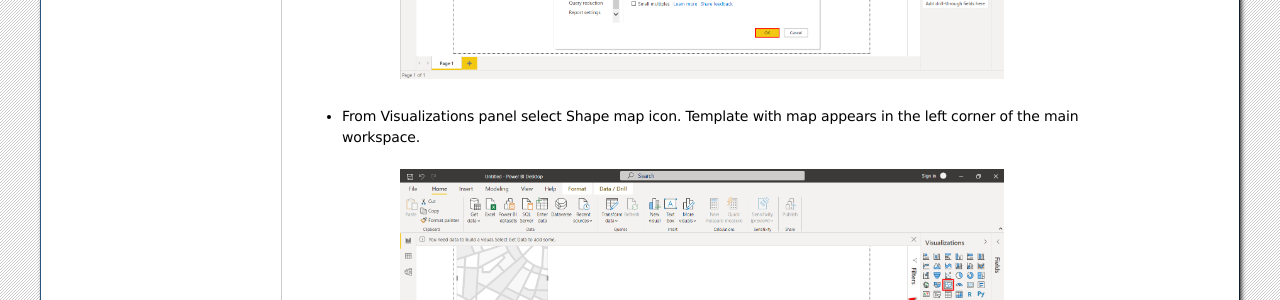
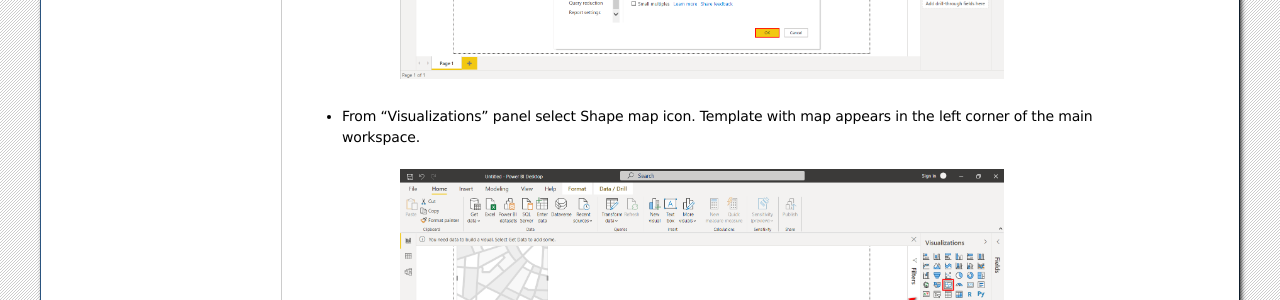
Before and after one commit to nextgis/docs_data, a Sphinx documentation site: the page built from source/power_bi_map.rst, in a window 1280 px wide and 900 px high, scrolled down 354 px. Shown: the part 152-452 px from the top of the window. Built offline with Sphinx 7.4.7, drawn with Linux system fonts in a browser that asks for light colours; formulas are drawn with MathJax 3; pages that are not in the unit, such as notebooks, are missing from menus.

Commit message:
Update power_bi_map.rst

```diff
--- a/source/power_bi_map.rst
+++ b/source/power_bi_map.rst
@@ -13,7 +13,7 @@ How to load vector layer into Microsoft Power BI
    :align: center
    :width: 16cm
 
-* From Visualizations panel select Shape map icon. Template with map appears in the left corner of the main workspace.
+* From "Visualizations" panel select Shape map icon. Template with map appears in the left corner of the main workspace.
 
 .. figure:: _static/power_bi_map2.png
    :name: power_bi_map2
```
